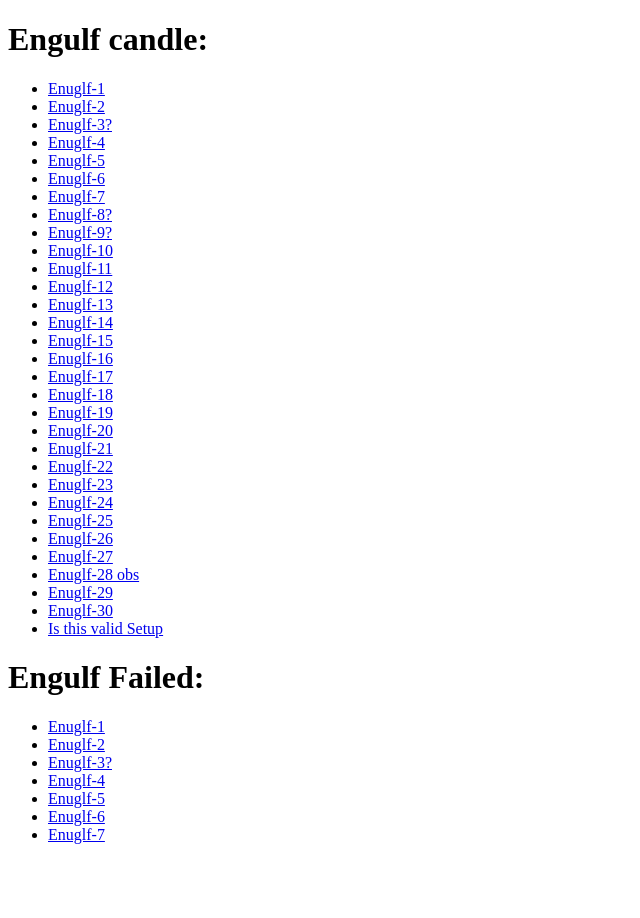
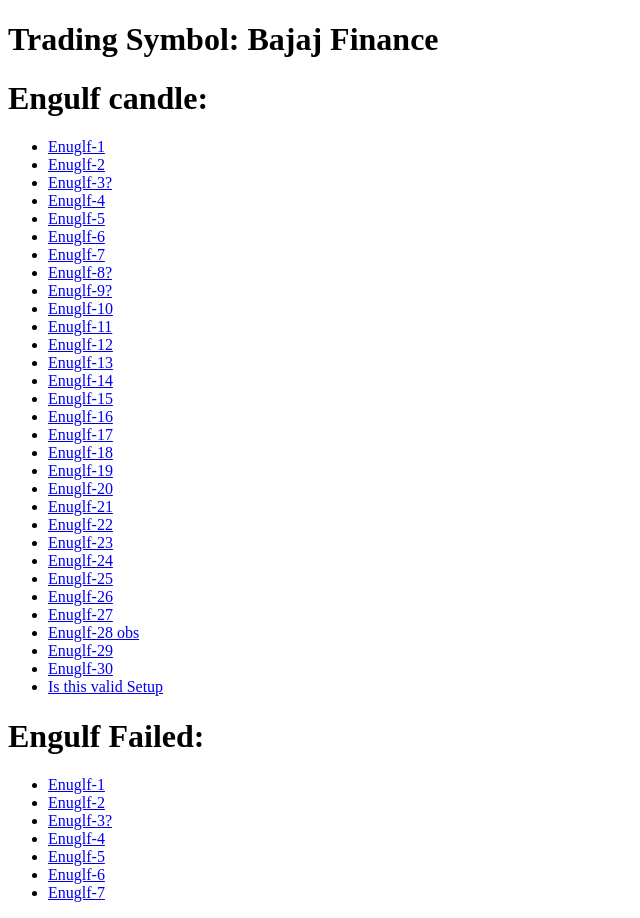
Before and after one commit to prgdhnd/bullishEngulf, a plain HTML site: page index.html in a window 1280 px wide. Shown: the whole page, without its empty margins (0-640 px from the left). Before the commit the page ends 860 px from the top, so only its background shows below. Drawn offline with Linux system fonts and the light colour scheme.

Commit message:
Update index.html

```diff
--- a/index.html
+++ b/index.html
@@ -6,6 +6,7 @@
     <title>Parag Dhande: Journey@GSC</title>
 </head>
 <body>
+<h1>Trading Symbol: Bajaj Finance</h1>
 <h1>Engulf candle:</h1>
 <ul>
 <li><a href="https://www.tradingview.com/x/LDqlyQsa/" target="_blank">Enuglf-1</a></li>
```
